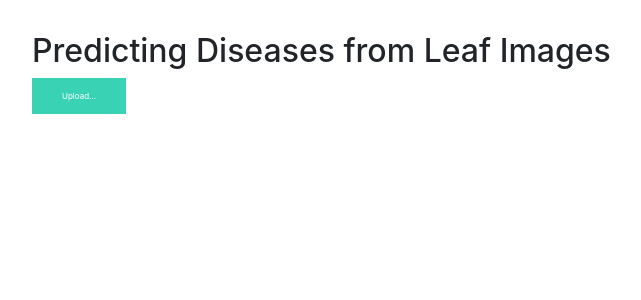
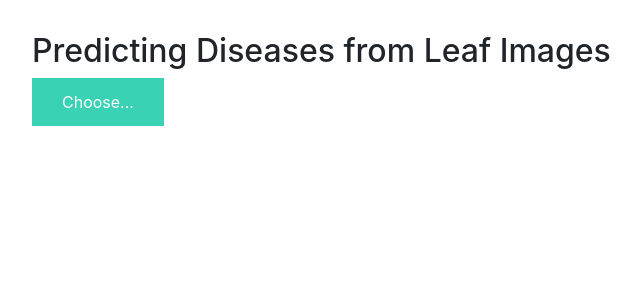
Before and after one commit to upendrak/plantmd, a Flask app: page / in a window 1280 px wide. Shown: the part 56-356 px from the top of the page, without its empty margins (53-694 px from the left). Run offline with Flask 2, Linux system fonts and the light colour scheme; some libraries are stand-ins or nearby versions.

Commit message:
Modify templates

```diff
--- a/static/css/main.css
+++ b/static/css/main.css
@@ -25,7 +25,7 @@ input[type="file"] {
     padding: 12px 30px;
     background: #39D2B4;
     color: #fff;
-    font-size: 0.5em;
+    font-size: 1em;
     transition: all .4s;
     cursor: pointer;
 }
--- a/templates/index.html
+++ b/templates/index.html
@@ -5,7 +5,7 @@
 <div>
     <form id="upload-file" method="post" enctype="multipart/form-data">
         <label for="imageUpload" class="upload-label">
-            Upload...
+            Choose...
         </label>
         <input type="file" name="file" id="imageUpload" accept=".png, .jpg, .jpeg">
     </form>
```
